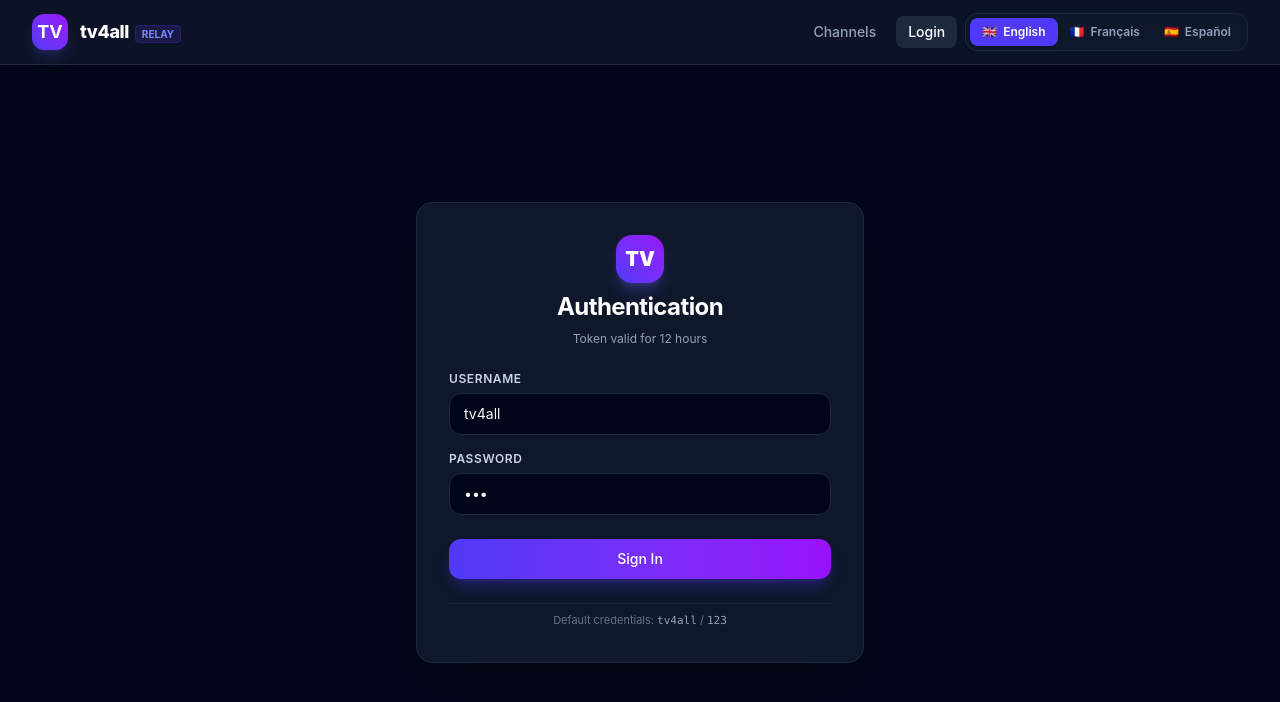
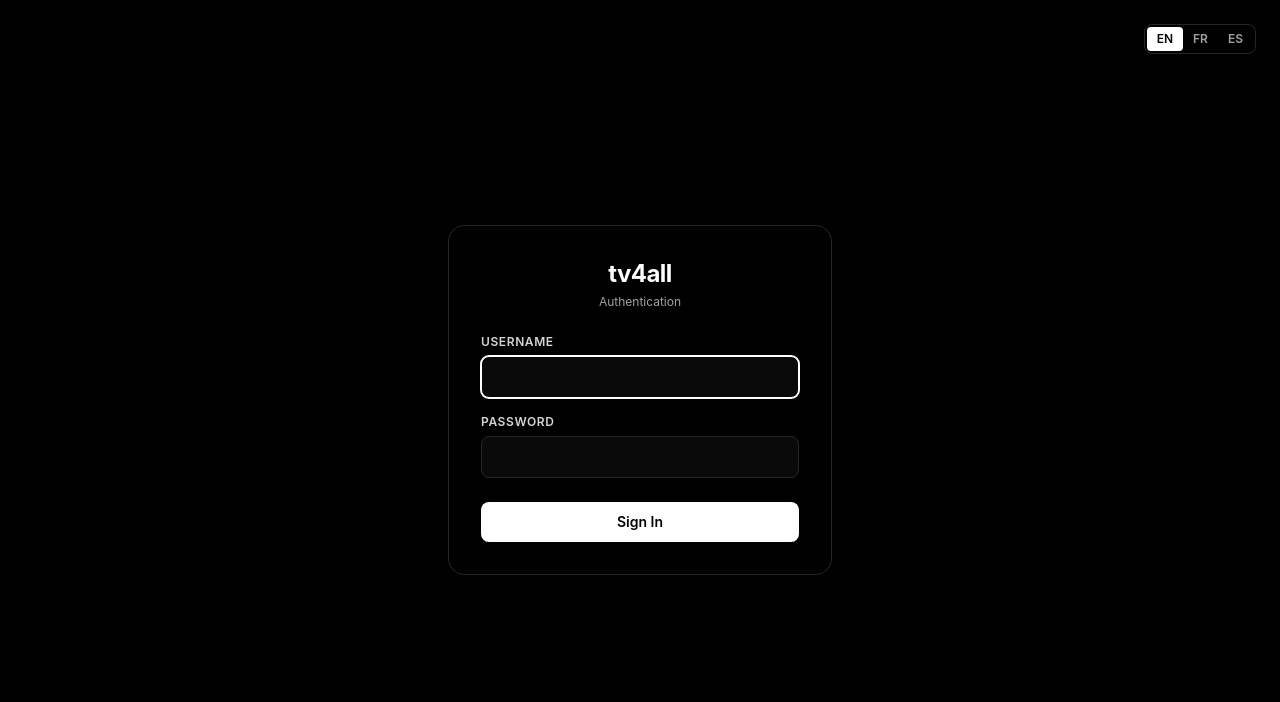
Before and after one commit to CurtisMoxebo/tv4all, a React (Vite) app in the folder frontend/: page /login in a window 1280 px wide. Shown: the top 702 px of the page. Built offline with nearby package versions, Linux system fonts and the light colour scheme.

Commit message:
Implement login page

```diff
--- a/frontend/src/App.tsx
+++ b/frontend/src/App.tsx
@@ -1,7 +1,6 @@
 import React from 'react';
 import { BrowserRouter, Routes, Route, Navigate } from 'react-router-dom';
 import { AuthProvider } from './context/AuthContext';
-import { Navbar } from './components/Navbar';
 import { HomePage } from './pages/HomePage';
 import { LoginPage } from './pages/LoginPage';
 
@@ -9,9 +8,6 @@ export const App: React.FC = () => {
   return (
     <AuthProvider>
       <BrowserRouter>
-        <div className="min-h-screen bg-slate-950 text-slate-100 flex flex-col">
-          <Navbar />
-          <main className="flex-1 flex flex-col">
         <Routes>
           {/* Base Route */}
           <Route path="/" element={<HomePage />} />
@@ -19,11 +15,9 @@ export const App: React.FC = () => {
           {/* Login Route */}
           <Route path="/login" element={<LoginPage />} />
 
-              {/* Catch-all redirect to Base Route */}
+          {/* Catch-all redirect to Home */}
           <Route path="*" element={<Navigate to="/" replace />} />
         </Routes>
-          </main>
-        </div>
       </BrowserRouter>
     </AuthProvider>
   );
--- a/frontend/src/components/LanguageSelector.tsx
+++ b/frontend/src/components/LanguageSelector.tsx
@@ -5,13 +5,12 @@ import { SupportedLanguage } from '../i18n';
 interface LanguageOption {
   code: SupportedLanguage;
   label: string;
-  flag: string;
 }
 
 const languages: LanguageOption[] = [
-  { code: 'en', label: 'English', flag: '🇬🇧' },
-  { code: 'fr', label: 'Français', flag: '🇫🇷' },
-  { code: 'es', label: 'Español', flag: '🇪🇸' }
+  { code: 'en', label: 'EN' },
+  { code: 'fr', label: 'FR' },
+  { code: 'es', label: 'ES' }
 ];
 
 export const LanguageSelector: React.FC = () => {
@@ -23,22 +22,21 @@ export const LanguageSelector: React.FC = () => {
   };
 
   return (
-    <div className="inline-flex items-center bg-slate-900 border border-slate-800 rounded-xl p-1 shadow-inner">
-      {languages.map(({ code, label, flag }) => {
+    <div className="inline-flex items-center bg-black border border-neutral-800 rounded-lg p-0.5">
+      {languages.map(({ code, label }) => {
         const isActive = currentLang === code;
         return (
           <button
             key={code}
+            type="button"
             onClick={() => handleLanguageChange(code)}
-            className={`px-3 py-1.5 text-xs font-semibold rounded-lg transition-all duration-150 flex items-center space-x-1.5 cursor-pointer ${
+            className={`px-2.5 py-1 text-xs font-semibold rounded transition-colors cursor-pointer ${
               isActive
-                ? 'bg-indigo-600 text-white shadow'
-                : 'text-slate-400 hover:text-slate-200 hover:bg-slate-800/60'
+                ? 'bg-white text-black'
+                : 'text-neutral-400 hover:text-white hover:bg-neutral-900'
             }`}
-            title={label}
           >
-            <span>{flag}</span>
-            <span>{label}</span>
+            {label}
           </button>
         );
       })}
--- a/frontend/src/index.css
+++ b/frontend/src/index.css
@@ -7,12 +7,13 @@
 
 body {
   min-height: 100vh;
-  background-color: #0f172a;
-  color: #f8fafc;
+  background-color: #000000;
+  color: #ffffff;
 }
 
 #root {
   min-height: 100vh;
   display: flex;
   flex-direction: column;
+  background-color: #000000;
 }
--- a/frontend/src/pages/HomePage.tsx
+++ b/frontend/src/pages/HomePage.tsx
@@ -1,68 +1,26 @@
-import React from 'react';
-import { Link } from 'react-router-dom';
-import { useTranslation } from 'react-i18next';
+import React, { useEffect } from 'react';
+import { useNavigate } from 'react-router-dom';
 import { useAuth } from '../context/AuthContext';
 
 export const HomePage: React.FC = () => {
-  const { t } = useTranslation();
-  const { isAuthenticated, user } = useAuth();
+  const { isAuthenticated } = useAuth();
+  const navigate = useNavigate();
+
+  useEffect(() => {
+    if (!isAuthenticated) {
+      navigate('/login', { replace: true });
+    }
+  }, [isAuthenticated, navigate]);
+
+  if (!isAuthenticated) {
+    return null;
+  }
 
   return (
-    <div className="flex-1 max-w-7xl w-full mx-auto px-4 sm:px-6 lg:px-8 py-8 flex flex-col justify-center items-center text-center">
-      <div className="max-w-2xl space-y-6">
-        <span className="inline-flex items-center space-x-2 px-3 py-1 rounded-full text-xs font-semibold bg-indigo-950/70 border border-indigo-800/50 text-indigo-400">
-          <span className="w-2 h-2 rounded-full bg-emerald-400 animate-pulse"></span>
-          <span>IPTV Single-Source Restreamer</span>
-        </span>
-
-        <h1 className="text-4xl sm:text-5xl font-black text-white tracking-tight leading-tight">
-          {t('app.title')}
-        </h1>
-
-        <p className="text-lg text-slate-400 leading-relaxed">
-          {t('app.subtitle')}
-        </p>
-
-        <div className="p-6 bg-slate-900 border border-slate-800 rounded-2xl shadow-xl text-left space-y-4">
-          <div className="flex items-center justify-between pb-3 border-b border-slate-800">
-            <span className="text-xs font-bold uppercase tracking-wider text-slate-400">
-              System Status
-            </span>
-            <span
-              className={`text-xs px-2.5 py-0.5 rounded-full font-semibold ${
-                isAuthenticated
-                  ? 'bg-emerald-950/80 text-emerald-400 border border-emerald-800/50'
-                  : 'bg-amber-950/80 text-amber-400 border border-amber-800/50'
-              }`}
-            >
-              {isAuthenticated ? 'Authenticated' : 'Guest'}
-            </span>
-          </div>
-
-          {isAuthenticated ? (
-            <div className="space-y-2 text-sm text-slate-300">
-              <p>
-                👋 {t('auth.loggedInAs', { username: user?.username || 'tv4all' })}
-              </p>
-              <p className="text-xs text-slate-500">
-                {t('auth.tokenValid12h')}
-              </p>
-            </div>
-          ) : (
-            <div className="space-y-3">
-              <p className="text-sm text-slate-400">
-                Please sign in to access live streams and channels.
-              </p>
-              <Link
-                to="/login"
-                className="inline-block px-4 py-2 bg-indigo-600 hover:bg-indigo-500 text-white text-sm font-medium rounded-xl transition-colors shadow-md"
-              >
-                {t('nav.login')} →
-              </Link>
-            </div>
-          )}
-        </div>
-      </div>
+    <div className="min-h-screen bg-black text-white flex items-center justify-center select-none">
+      <h1 className="text-4xl sm:text-5xl font-bold tracking-tight text-white">
+        tv4all
+      </h1>
     </div>
   );
 };
--- a/frontend/src/pages/LoginPage.tsx
+++ b/frontend/src/pages/LoginPage.tsx
@@ -1,20 +1,21 @@
-import React, { useState } from 'react';
+import React, { useState, useEffect } from 'react';
 import { useNavigate } from 'react-router-dom';
 import { useTranslation } from 'react-i18next';
 import { useAuth } from '../context/AuthContext';
+import { LanguageSelector } from '../components/LanguageSelector';
 
 export const LoginPage: React.FC = () => {
   const { t } = useTranslation();
   const { login, isAuthenticated } = useAuth();
   const navigate = useNavigate();
 
-  const [username, setUsername] = useState('tv4all');
-  const [password, setPassword] = useState('123');
+  const [username, setUsername] = useState('');
+  const [password, setPassword] = useState('');
   const [error, setError] = useState<string | null>(null);
   const [loading, setLoading] = useState(false);
 
-  // If already logged in, redirect to home
-  React.useEffect(() => {
+  // If already authenticated, redirect to home page
+  useEffect(() => {
     if (isAuthenticated) {
       navigate('/', { replace: true });
     }
@@ -36,43 +37,46 @@ export const LoginPage: React.FC = () => {
   };
 
   return (
-    <div className="flex-1 flex items-center justify-center p-4">
-      <div className="w-full max-w-md bg-slate-900 border border-slate-800 rounded-2xl p-8 shadow-2xl space-y-6">
-        <div className="text-center space-y-2">
-          <div className="inline-flex w-12 h-12 rounded-2xl bg-gradient-to-tr from-indigo-600 to-purple-600 items-center justify-center shadow-lg shadow-indigo-500/30 mb-2">
-            <span className="text-white font-black text-xl">TV</span>
-          </div>
-          <h2 className="text-2xl font-bold text-white tracking-tight">
+    <div className="min-h-screen bg-black text-white flex flex-col justify-center items-center px-4 relative">
+      {/* Top right language switch */}
+      <div className="absolute top-6 right-6">
+        <LanguageSelector />
+      </div>
+
+      <div className="w-full max-w-sm border border-neutral-800 rounded-2xl p-8 bg-black shadow-2xl space-y-6">
+        {/* Header */}
+        <div className="text-center space-y-1">
+          <h1 className="text-2xl font-bold tracking-tight text-white">tv4all</h1>
+          <p className="text-xs text-neutral-400">
             {t('auth.title')}
-          </h2>
-          <p className="text-xs text-slate-400">
-            {t('auth.tokenValid12h')}
           </p>
         </div>
 
+        {/* Error notification */}
         {error && (
-          <div className="p-3 rounded-xl bg-rose-950/60 border border-rose-800/60 text-rose-300 text-xs text-center font-medium">
+          <div className="p-3 rounded-lg bg-neutral-900 border border-neutral-700 text-neutral-200 text-xs text-center font-medium">
             {error}
           </div>
         )}
 
+        {/* Form */}
         <form onSubmit={handleSubmit} className="space-y-4">
           <div>
-            <label className="block text-xs font-semibold text-slate-300 uppercase tracking-wider mb-1.5">
+            <label className="block text-xs font-semibold text-neutral-300 uppercase tracking-wider mb-1.5">
               {t('auth.username')}
             </label>
             <input
               type="text"
               required
+              autoFocus
               value={username}
               onChange={e => setUsername(e.target.value)}
-              placeholder="tv4all"
-              className="w-full px-3.5 py-2.5 rounded-xl bg-slate-950 border border-slate-800 text-white placeholder-slate-600 focus:outline-none focus:border-indigo-500 focus:ring-1 focus:ring-indigo-500 text-sm transition-all"
+              className="w-full px-3.5 py-2.5 rounded-lg bg-neutral-950 border border-neutral-800 text-white placeholder-neutral-600 focus:outline-none focus:border-white focus:ring-1 focus:ring-white text-sm transition-colors"
             />
           </div>
 
           <div>
-            <label className="block text-xs font-semibold text-slate-300 uppercase tracking-wider mb-1.5">
+            <label className="block text-xs font-semibold text-neutral-300 uppercase tracking-wider mb-1.5">
               {t('auth.password')}
             </label>
             <input
@@ -80,8 +84,7 @@ export const LoginPage: React.FC = () => {
               required
               value={password}
               onChange={e => setPassword(e.target.value)}
-              placeholder="••••••"
-              className="w-full px-3.5 py-2.5 rounded-xl bg-slate-950 border border-slate-800 text-white placeholder-slate-600 focus:outline-none focus:border-indigo-500 focus:ring-1 focus:ring-indigo-500 text-sm transition-all"
+              className="w-full px-3.5 py-2.5 rounded-lg bg-neutral-950 border border-neutral-800 text-white placeholder-neutral-600 focus:outline-none focus:border-white focus:ring-1 focus:ring-white text-sm transition-colors"
             />
           </div>
 
@@ -89,18 +92,12 @@ export const LoginPage: React.FC = () => {
             <button
               type="submit"
               disabled={loading}
-              className="w-full py-2.5 px-4 bg-gradient-to-r from-indigo-600 to-purple-600 hover:from-indigo-500 hover:to-purple-500 text-white font-medium rounded-xl shadow-lg shadow-indigo-600/30 transition-all duration-150 cursor-pointer disabled:opacity-50 text-sm"
+              className="w-full py-2.5 px-4 bg-white hover:bg-neutral-200 active:bg-neutral-300 text-black font-semibold rounded-lg transition-colors cursor-pointer disabled:opacity-50 text-sm"
             >
               {loading ? t('auth.signingIn') : t('auth.loginButton')}
             </button>
           </div>
         </form>
-
-        <div className="pt-2 border-t border-slate-800/80 text-center">
-          <p className="text-[11px] text-slate-500">
-            Default credentials: <code className="text-slate-400 font-mono">tv4all</code> / <code className="text-slate-400 font-mono">123</code>
-          </p>
-        </div>
       </div>
     </div>
   );
```
Lines whose indentation alone changed are shown as unchanged.
